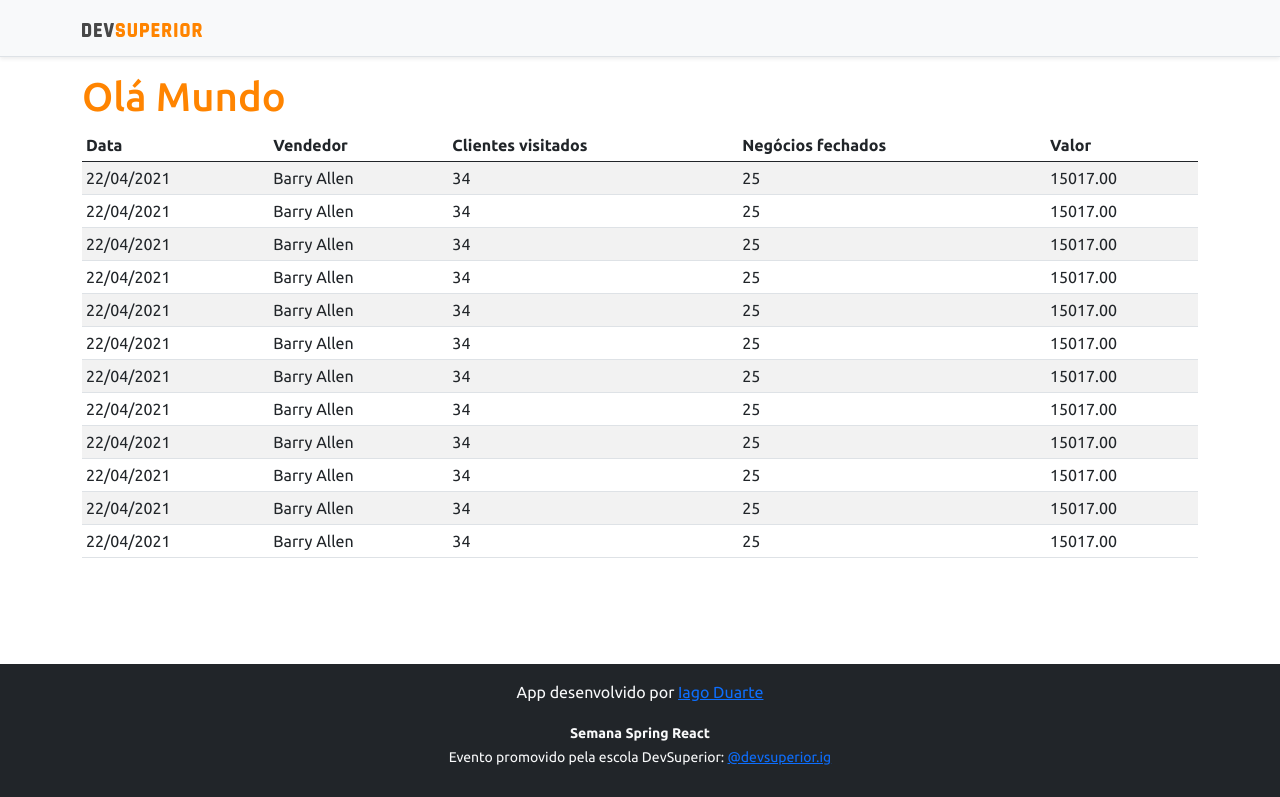
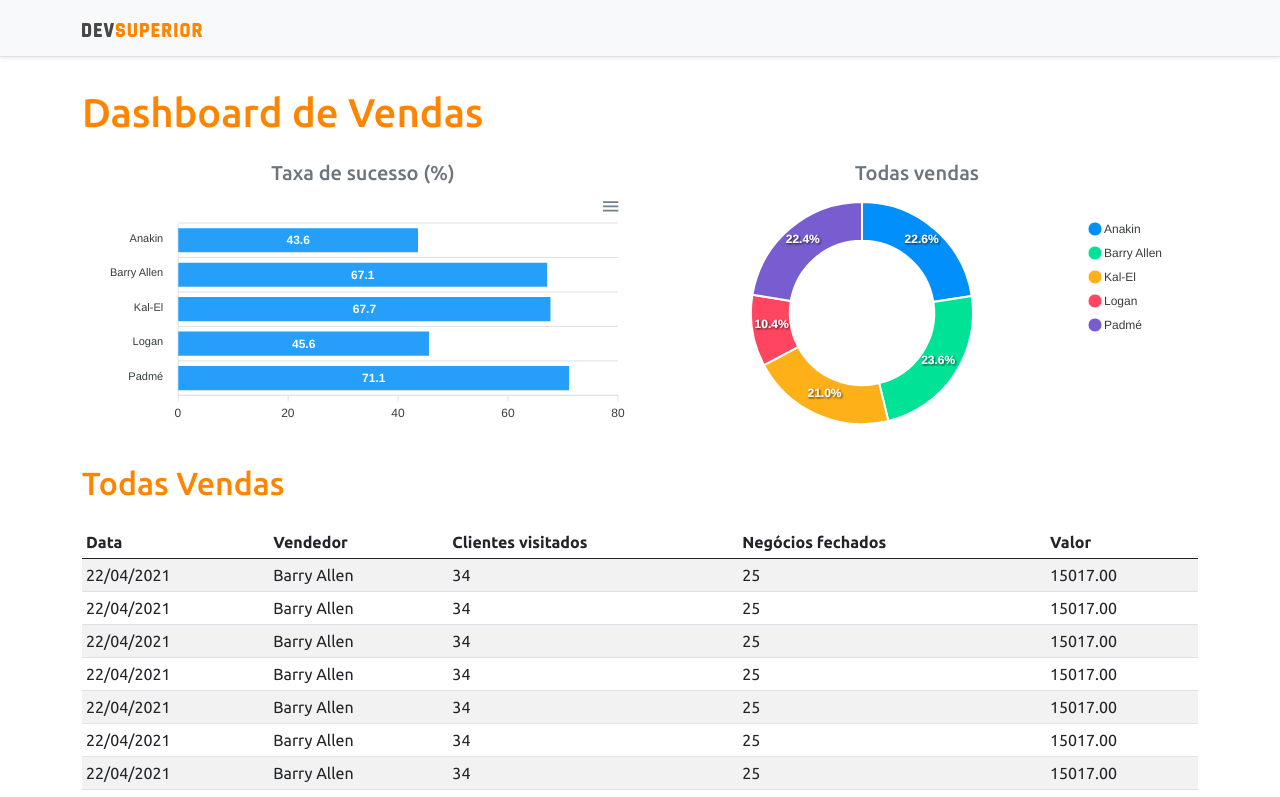
Before and after one commit to iagodsv/projeto-sds3, a React (Create React App) app in the folder frontend/: page / in a window 1280 px wide. Shown: the top 797 px of the page. Built offline with nearby package versions, Linux system fonts and the light colour scheme.

Commit message:
Static charts

```diff
--- a/frontend/package.json
+++ b/frontend/package.json
@@ -12,9 +12,11 @@
     "@types/node": "^12.20.12",
     "@types/react": "^17.0.5",
     "@types/react-dom": "^17.0.3",
+    "apexcharts": "^3.26.1",
     "bootstrap": "^5.0.0",
     "jquery": "^1.9.1",
     "react": "^17.0.2",
+    "react-apexcharts": "^1.3.9",
     "react-dom": "^17.0.2",
     "react-scripts": "4.0.3",
     "typescript": "^4.2.4",
--- a/frontend/src/App.tsx
+++ b/frontend/src/App.tsx
@@ -1,6 +1,8 @@
 import NavBar from 'components/Navbar/index';
 import Footer from 'components/Footer/index';
 import DataTable from 'components/DataTable/index';
+import BarChart from 'components/BarChart';
+import DonutChart from 'components/DonutChart';
 
 
 function App() {
@@ -8,7 +10,24 @@
     <>
       <NavBar />
       <div className="container">
-        <h1 className="text-primary">Olá Mundo</h1>
+        <h1 className="text-primary py-3">Dashboard de Vendas</h1>
+        <div className="row px-3">
+          <div className="col-sm-6">
+            <h5 className="text-center text-secondary">Taxa de sucesso (%)</h5>
+            <BarChart />
+          </div>
+
+
+
+          <div className="col-sm-6">
+            <h5 className="text-center text-secondary">Todas vendas</h5>
+            <DonutChart />
+          </div>
+
+        </div>
+        <div className="py-3">
+          <h2 className="text-primary">Todas Vendas</h2>
+        </div>
 
         <DataTable />
       </div>
--- /dev/null
+++ b/frontend/src/components/BarChart/index.tsx
@@ -0,0 +1,38 @@
+import Chart from 'react-apexcharts';
+
+const BarChart = () => {
+
+
+        const options = {
+            plotOptions: {
+                bar: {
+                    horizontal: true,
+                }
+            },
+        };
+
+        const mockData = {
+            labels: {
+                categories: ['Anakin', 'Barry Allen', 'Kal-El', 'Logan', 'Padmé']
+            },
+            series: [
+                {
+                    name: "% Sucesso",
+                    data: [43.6, 67.1, 67.7, 45.6, 71.1]
+                }
+            ]
+        };
+        return (
+
+            <Chart
+                options={{ ...options, xaxis: mockData.labels}}
+                series={mockData.series}
+                type="bar"
+                height="240"
+            />
+
+
+    );
+}
+
+export default BarChart;
--- /dev/null
+++ b/frontend/src/components/DonutChart/index.tsx
@@ -0,0 +1,29 @@
+import Chart from 'react-apexcharts';
+
+const DonutChart = () => {
+
+
+    const mockData = {
+        series: [477138, 499928, 444867, 220426, 473088],
+        labels: ['Anakin', 'Barry Allen', 'Kal-El', 'Logan', 'Padmé']
+    }
+
+    const options = {
+        legend: {
+            show: true
+        }
+    }
+        return (
+
+            <Chart
+                options={{ ...options, labels: mockData.labels}}
+                series={mockData.series}
+                type="donut"
+                height="240"
+            />
+
+
+    );
+}
+
+export default DonutChart;
```
Also changed, not shown: 1 other file (tests, documents, lock files or other folders).
